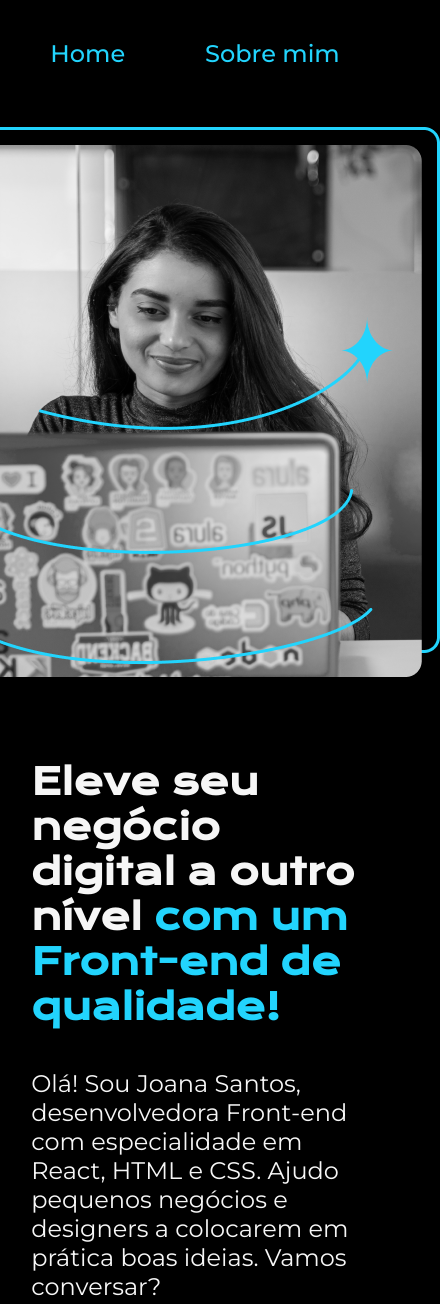
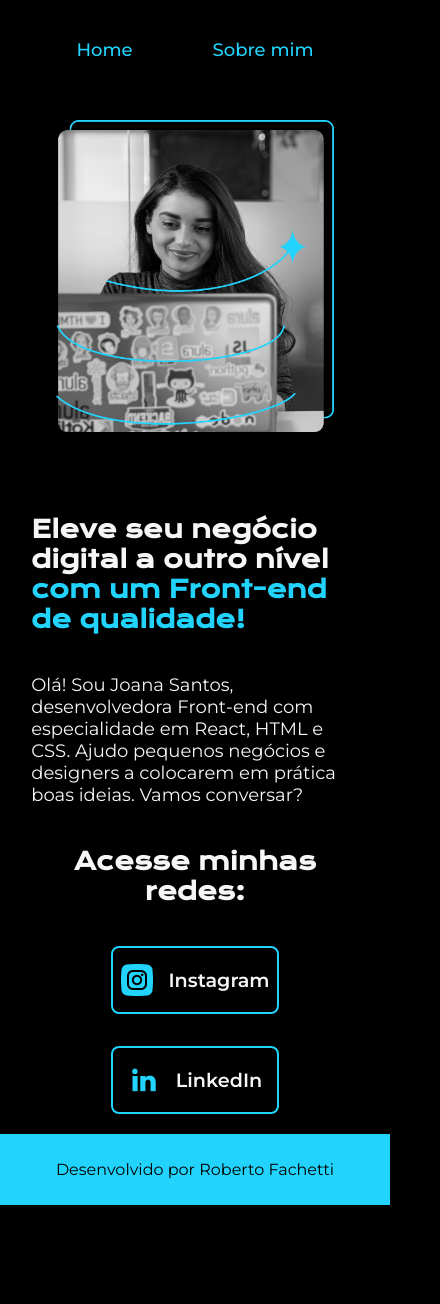
Before and after one commit to robertofpj/projeto-alura, a plain HTML site: page index.html in a window 390 px wide. Shown: the top 1304 px of the page, 440 px wide, since content can reach past the window. After the commit the page ends 1205 px from the top, so only its background shows below. Drawn offline with nearby package versions, Linux system fonts and the light colour scheme.

Commit message:
Responsividade no mobile feita
Eu tinha trabalhado na responsividade como o curso ensina, mas parece que foi incompleto, pois aprendi lá a inverter seções, mas não a tornar 100% responsivo no mobile. Acho que agora foi.

```diff
--- a/styles/style.css
+++ b/styles/style.css
@@ -116,7 +116,7 @@ body{
 {
     display: flex;
     justify-content: center;
-    gap: 16px;
+    gap: 1rem;
     width: 50%;
     text-align: center;
     align-items: center;
@@ -125,7 +125,7 @@ body{
     font-weight: 600;
     font-family: var(--fonte-secundaria);
     color: var(--cor-secundaria);
-    padding: 16px 0;
+    padding: 1rem 0;
     text-decoration: none;
     /* background-color: #22D4FD; */
     border: 2px solid var(--cor-terciaria);
@@ -179,7 +179,37 @@ body{
 
     .apresentacao__imagem
     {
-        width:auto;
+        width:85%;
     }
 
 }
+
+@media (max-width: 450px)
+{
+
+    .header__menu__link
+    {
+        font-size: 18px;
+
+    }
+
+    .apresentacao__conteudo__titulo
+    {
+        font-size: 24px;
+    }
+
+    .apresentacao__conteudo__texto
+    {
+        font-size: 18px;
+    }
+
+    .apresentacao__links__botao
+    {
+        font-size: 1.2rem;
+    }
+
+    .footer__texto
+    {
+        font-size: 1rem;
+    }
+}
```
